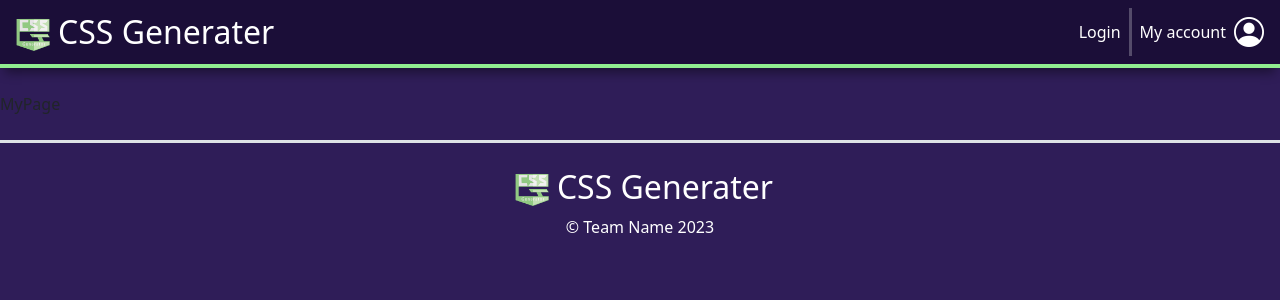
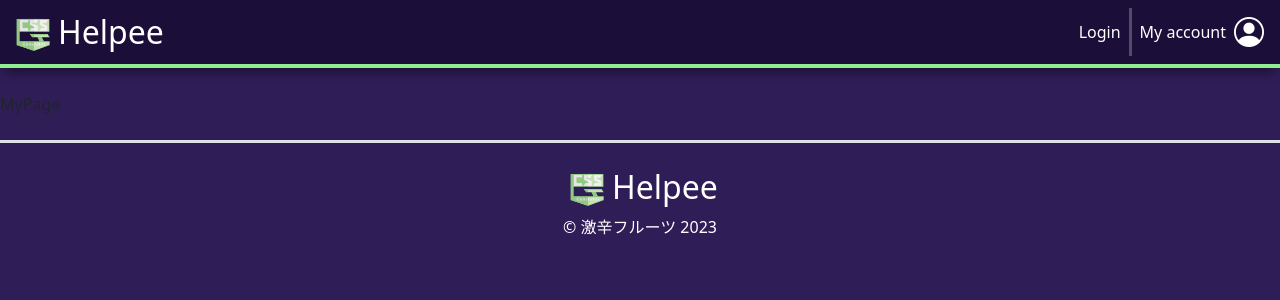
Before and after one commit to balckowl/css-generater, a React (Vite) app: page /mypage in a window 1280 px wide. Shown: the top 300 px of the page. Built offline with nearby package versions, Linux system fonts and the light colour scheme; no server answers; a small style sheet from the web is missing.

Commit message:
update: サイト名を入力しました。

```diff
--- a/src/components/Footer/Footer.jsx
+++ b/src/components/Footer/Footer.jsx
@@ -12,10 +12,10 @@ const Footer = () => {
                         </div>
                     </div>
                     <div className="top-name align-self-center fs-2">
-                        <a className="navbar-brand" href="#">CSS Generater</a>
+                        <a className="navbar-brand" href="#">Helpee</a>
                     </div>
                 </div>
-                <p className='text-center text-white'>&copy; Team Name 2023</p>
+                <p className='text-center text-white'>&copy; 激辛フルーツ 2023</p>
             </div>
         </footer>
     )
--- a/src/components/Header/Header.jsx
+++ b/src/components/Header/Header.jsx
@@ -20,7 +20,7 @@ const Header = () => {
                             </div>
                         </div>
                         <div className="top-name align-self-center fs-2">
-                            <Link className="navbar-brand" to="/">CSS Generater</Link>
+                            <Link className="navbar-brand" to="/">Helpee</Link>
                         </div>
                     </div>
                     <div className="d-flex gap-2">
```
